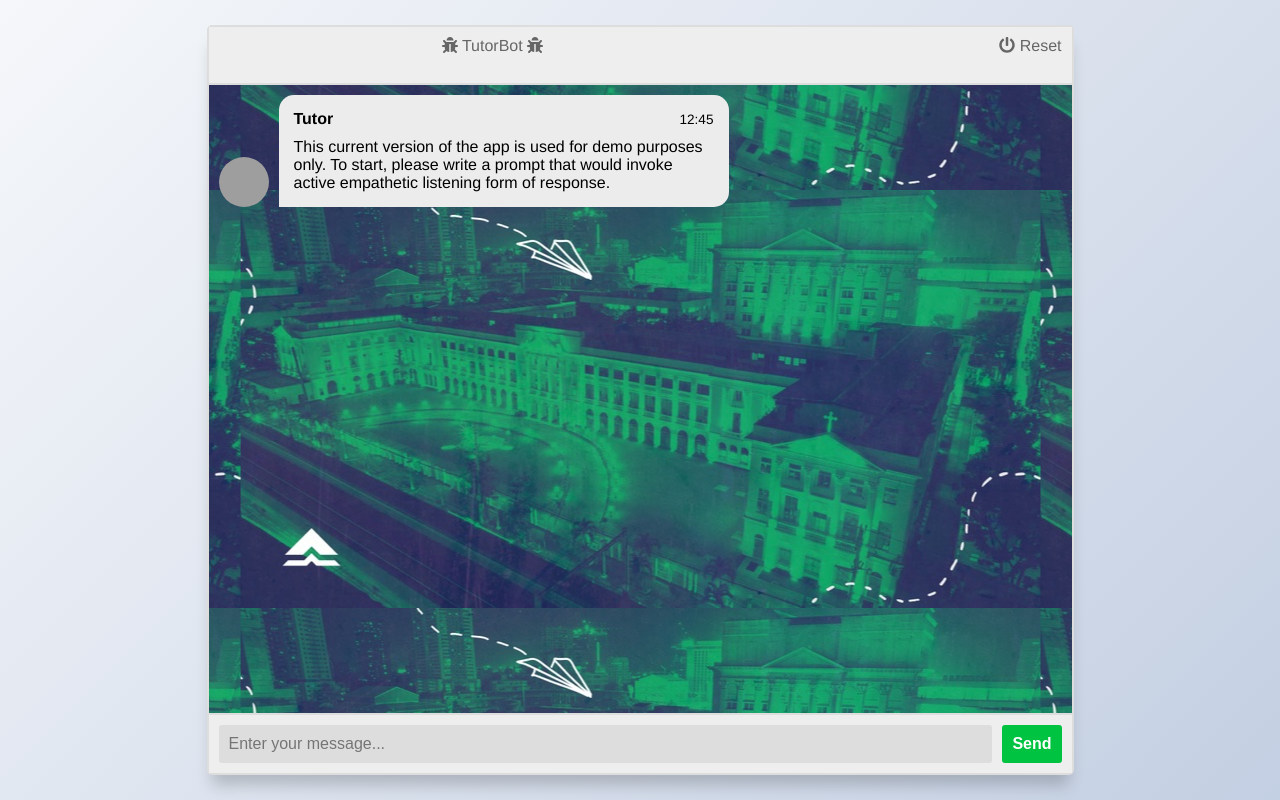
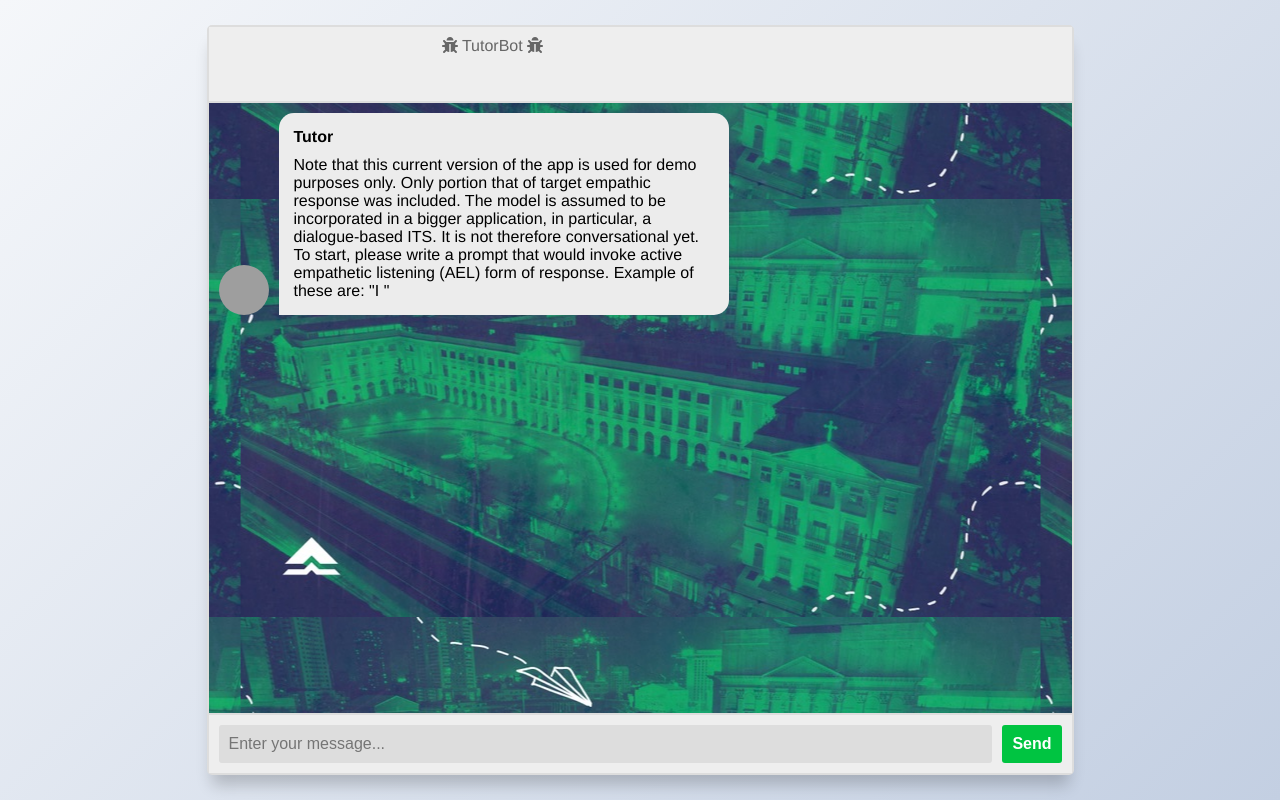
Before and after one commit to JulzPerez/EmpathicBot, a Flask app: page / in a window 1280 px wide. Run offline with Flask 3, Linux system fonts and the light colour scheme; some libraries are stand-ins or nearby versions; grey boxes are pictures that could not be loaded.

Commit message:
changes-aug10

```diff
--- a/templates/index.html
+++ b/templates/index.html
@@ -22,9 +22,7 @@
           <i class="fas fa-bug"></i> TutorBot
           <i class="fas fa-bug"></i>
         </div>
-        <div style="float:right;">
-          <a id="reset"><i class="fas fa-power-off"></i> Reset</a>
-        </div>
+
       </div>
     </header>
     <main class="msger-chat">
@@ -34,10 +32,13 @@
         <div class="msg-bubble">
           <div class="msg-info">
             <div class="msg-info-name">Tutor</div>
-            <div class="msg-info-time">12:45</div>
+
           </div>
-          <p>This current version of the app is used for demo purposes only.
-          To start, please write a prompt that would invoke active empathetic listening form of response. </p>
+          <p>Note that this current version of the app is used for demo purposes only. Only portion that of target empathic response was included.
+            The model is assumed to be incorporated in a bigger application, in particular, a dialogue-based ITS. It is not therefore conversational yet.
+          To start, please write a prompt that would invoke active empathetic listening (AEL) form of response.
+          Example of these are: "I "
+        </p>
 
         </div>
       </div>
```
